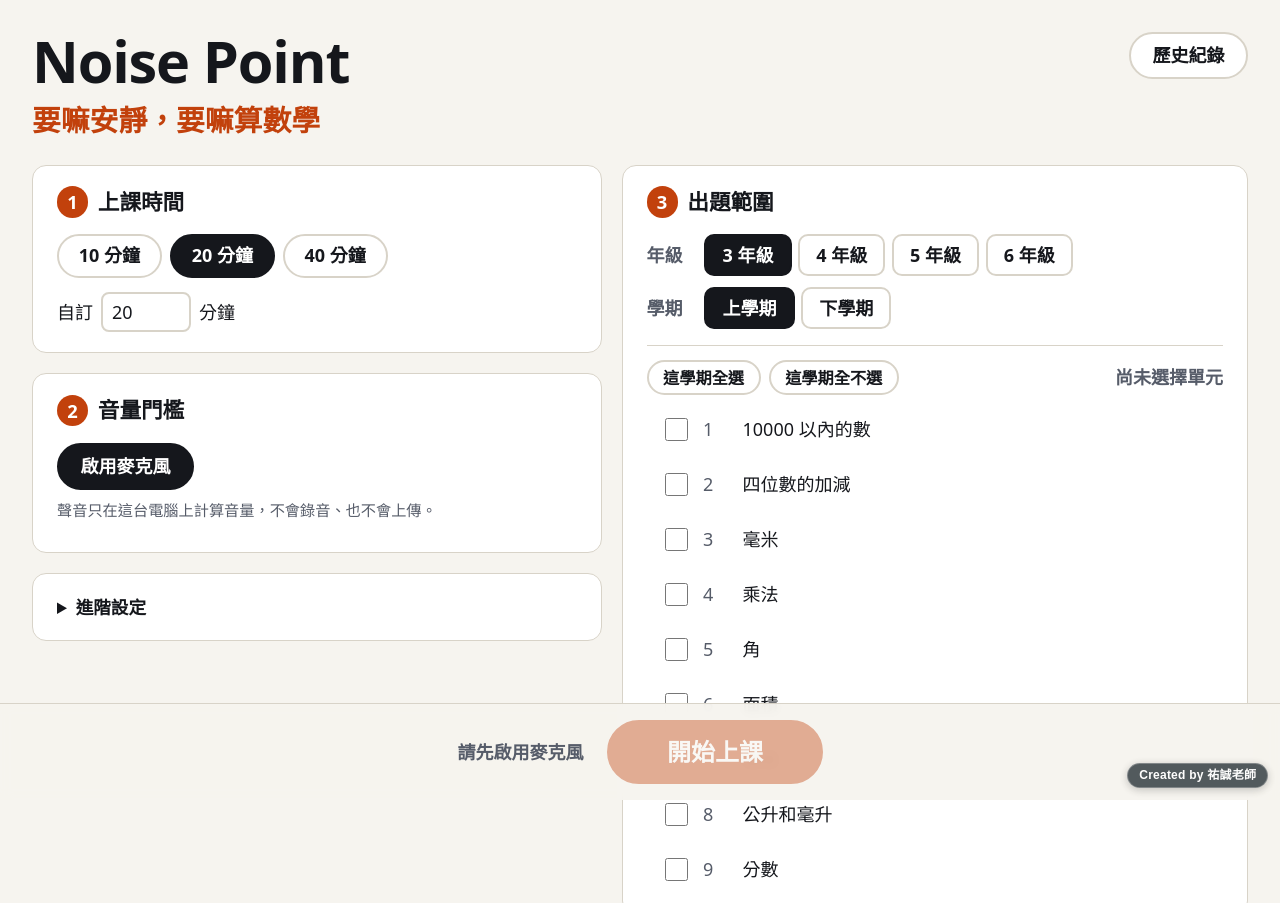
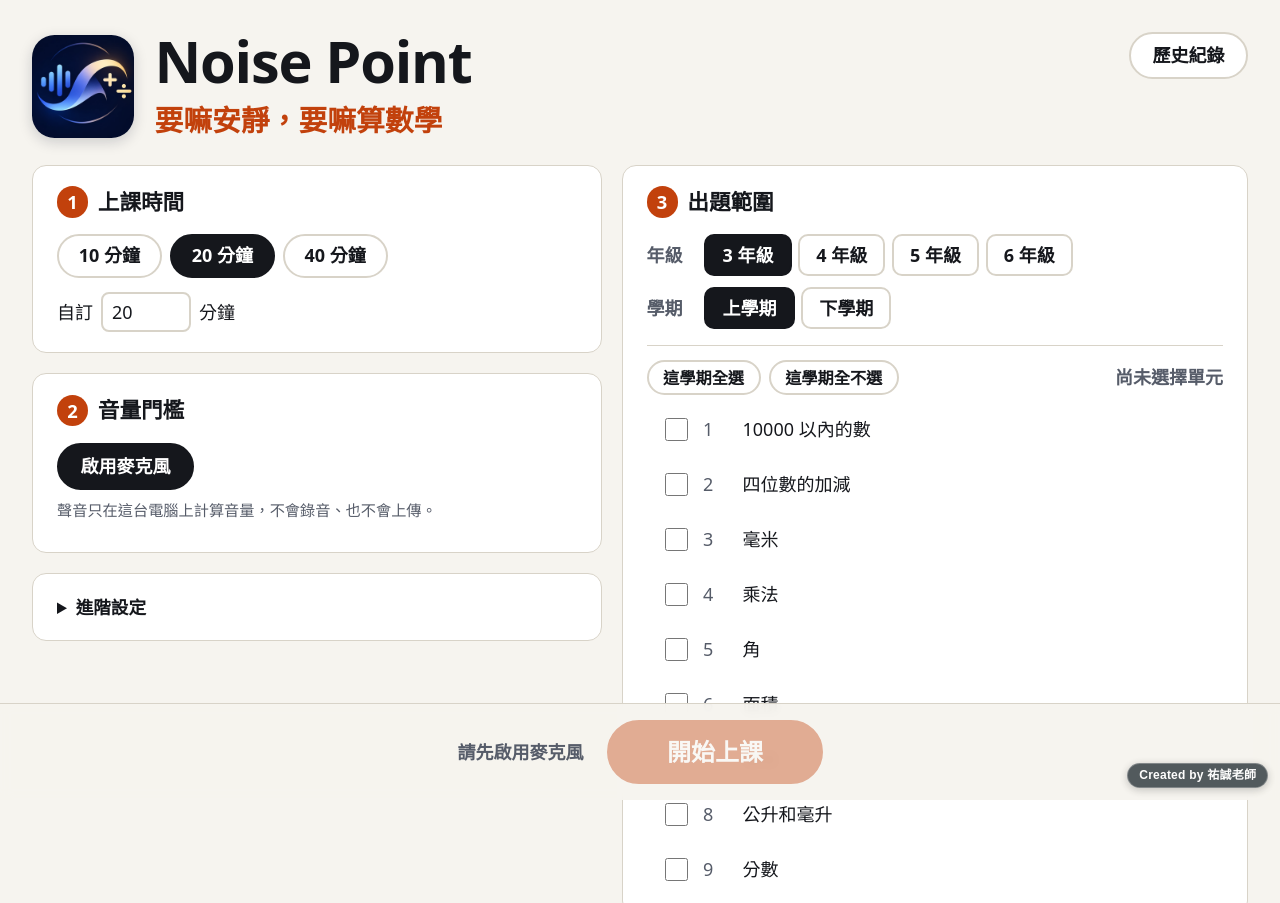
Before and after one commit to star1123-cheng/noise-point, a plain HTML site: page index.html in a window 1280 px wide. Shown: the top 903 px of the page. Drawn offline with Linux system fonts and the light colour scheme.

Commit message:
加上網站 logo
- 新增 assets/：原圖 PNG 與 256、180、32 px 三種尺寸
- 瀏覽器分頁圖示（favicon）與手機主畫面圖示（apple-touch-icon）
- 設定畫面標題左邊顯示 logo

Co-Authored-By: Claude Opus 5.5 <noreply@anthropic.com>

```diff
--- a/css/style.css
+++ b/css/style.css
@@ -144,6 +144,21 @@ kbd {
   align-items: flex-start;
   gap: 1rem;
   margin-bottom: 1.5rem;
+}
+
+.brand-main {
+  display: flex;
+  align-items: center;
+  gap: clamp(0.8rem, 1.6vw, 1.25rem);
+}
+
+/* 標題左邊的 logo：高度跟「標題＋標語」差不多 */
+.brand-logo {
+  flex: none;
+  width: clamp(4.5rem, 8vw, 6.5rem);
+  height: auto;
+  border-radius: 22%;
+  box-shadow: 0 4px 14px rgb(15 23 42 / 0.18);
 }
 
 .brand-name {
--- a/index.html
+++ b/index.html
@@ -5,6 +5,8 @@
     <meta name="viewport" content="width=device-width, initial-scale=1" />
     <title>Noise Point｜要嘛安靜，要嘛算數學</title>
     <meta name="description" content="教室音量偵測工具：太吵就跳出數學題。聲音只在這台電腦上計算音量，不錄音、不上傳。" />
+    <link rel="icon" type="image/png" sizes="32x32" href="assets/favicon-32.png" />
+    <link rel="apple-touch-icon" href="assets/apple-touch-icon.png" />
     <link rel="stylesheet" href="css/style.css" />
     <script defer src="js/storage.js"></script>
     <script defer src="js/audio.js"></script>
@@ -25,9 +27,12 @@
     <!-- ============ 設定畫面 ============ -->
     <main id="screen-setup" class="screen setup">
       <header class="brand">
-        <div>
-          <h1 class="brand-name">Noise Point</h1>
-          <p class="brand-slogan">要嘛安靜，要嘛算數學</p>
+        <div class="brand-main">
+          <img class="brand-logo" src="assets/logo-256.png" alt="" width="256" height="256" />
+          <div>
+            <h1 class="brand-name">Noise Point</h1>
+            <p class="brand-slogan">要嘛安靜，要嘛算數學</p>
+          </div>
         </div>
         <button type="button" class="btn btn-ghost" id="btn-history">歷史紀錄</button>
       </header>
```
Also changed, not shown: assets/apple-touch-icon.png (added), assets/favicon-32.png (added), assets/logo-256.png (added), assets/logo.png (added).
